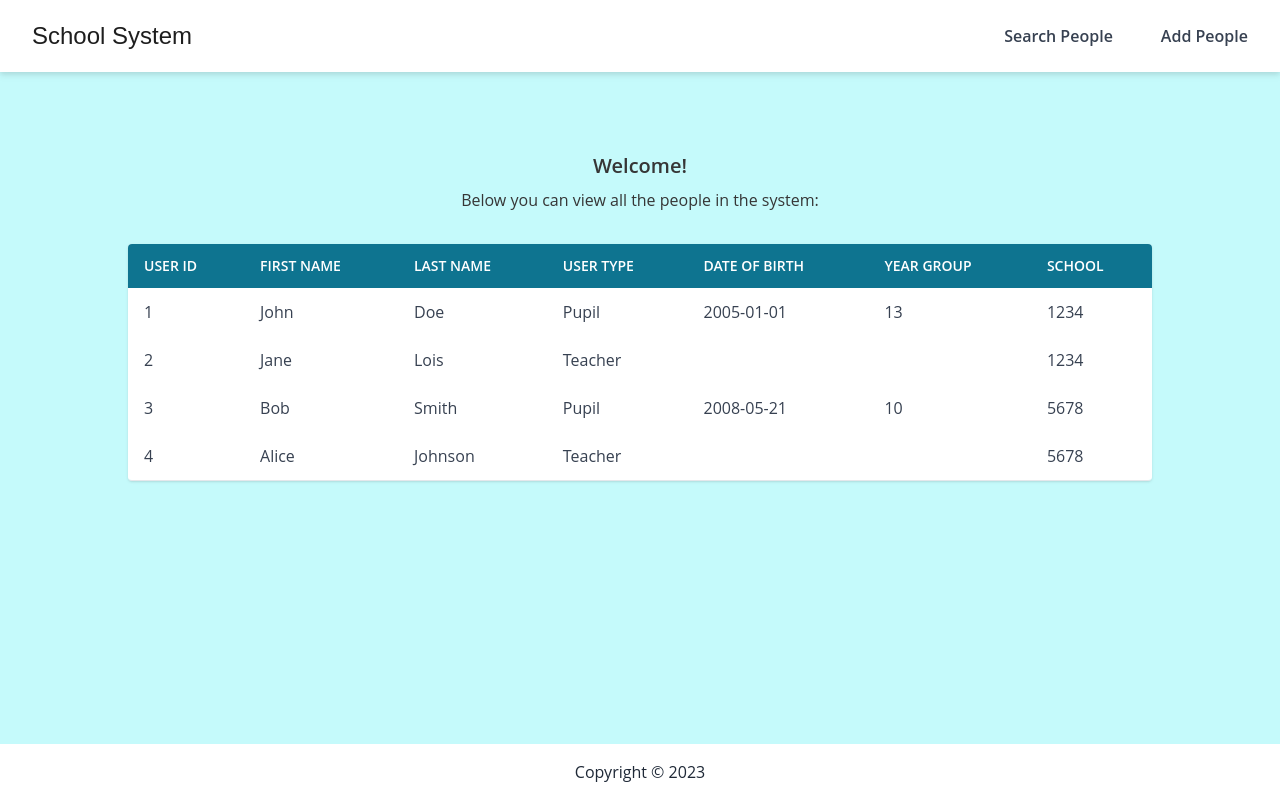
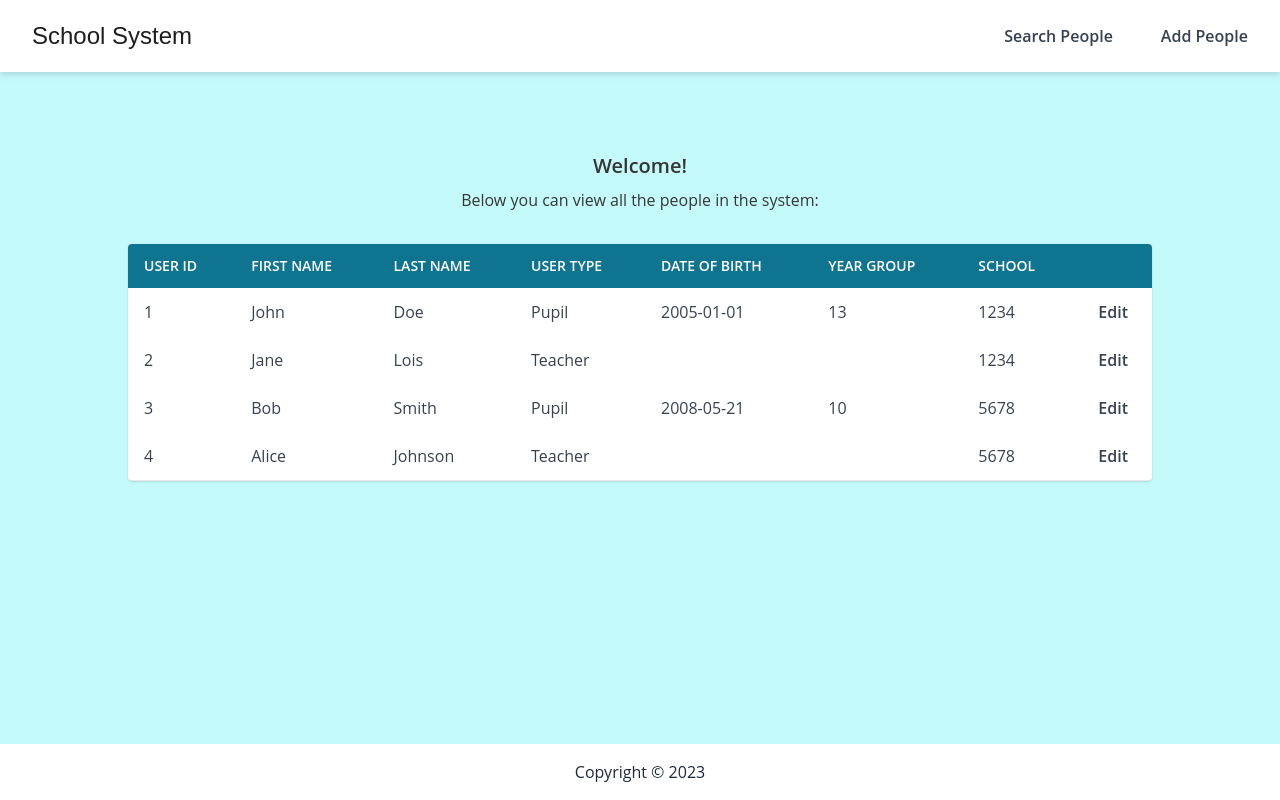
Before and after one commit to tpxDeppy/SchoolProject-frontend, a Next.js app: page / in a window 1280 px wide. Built offline with nearby package versions, Linux system fonts and the light colour scheme.

Commit message:
Modify ViewPeopleTable to have Edit button and proper redirection

```diff
--- a/components/ViewPeopleTable.js
+++ b/components/ViewPeopleTable.js
@@ -1,3 +1,4 @@
+import Link from "next/link";
 import { people } from "@/dummy-data";
 
 const ViewPeopleTable = () => {
@@ -28,6 +29,7 @@ const ViewPeopleTable = () => {
               <th className="text-left py-3 px-4 uppercase font-semibold text-sm">
                 School
               </th>
+              <th className="text-left py-3 px-4 uppercase font-semibold text-sm"></th>
             </tr>
           </thead>
           <tbody className="text-gray-700">
@@ -41,6 +43,14 @@ const ViewPeopleTable = () => {
                   <td className="text-left py-3 px-4">{person.dateOfBirth}</td>
                   <td className="text-left py-3 px-4">{person.yearGroup}</td>
                   <td className="text-left py-3 px-4">{person.schoolID}</td>
+                  <td className="text-center py-3 px-4">
+                    <Link
+                      href={`/searchPeople/[${person.userID}]`}
+                      className="font-semibold text-cyan"
+                    >
+                      Edit
+                    </Link>
+                  </td>
                 </tr>
               );
             })}
```
